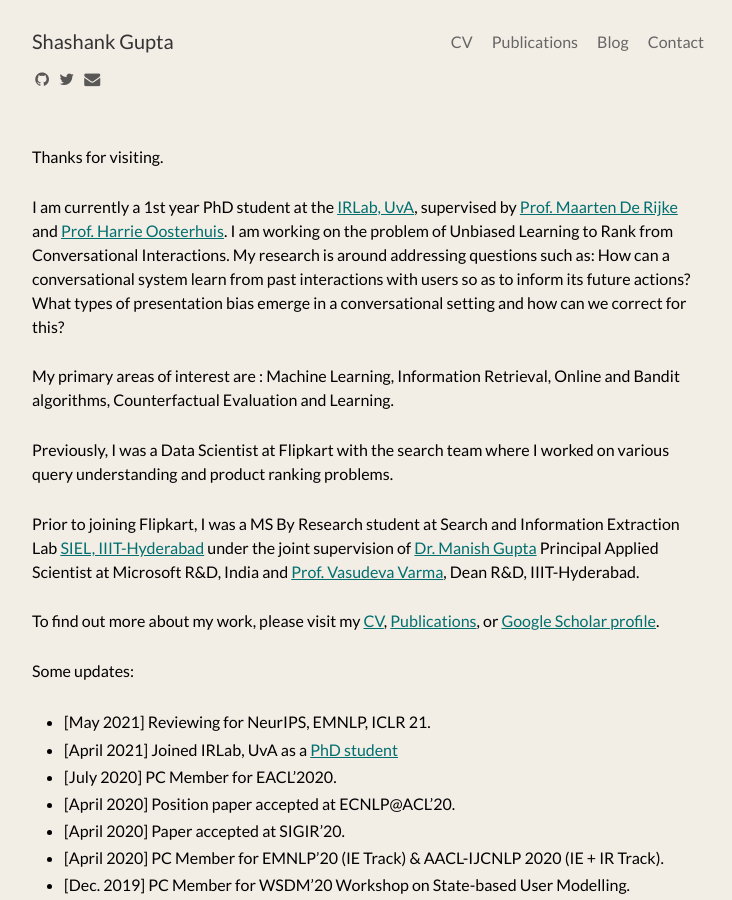
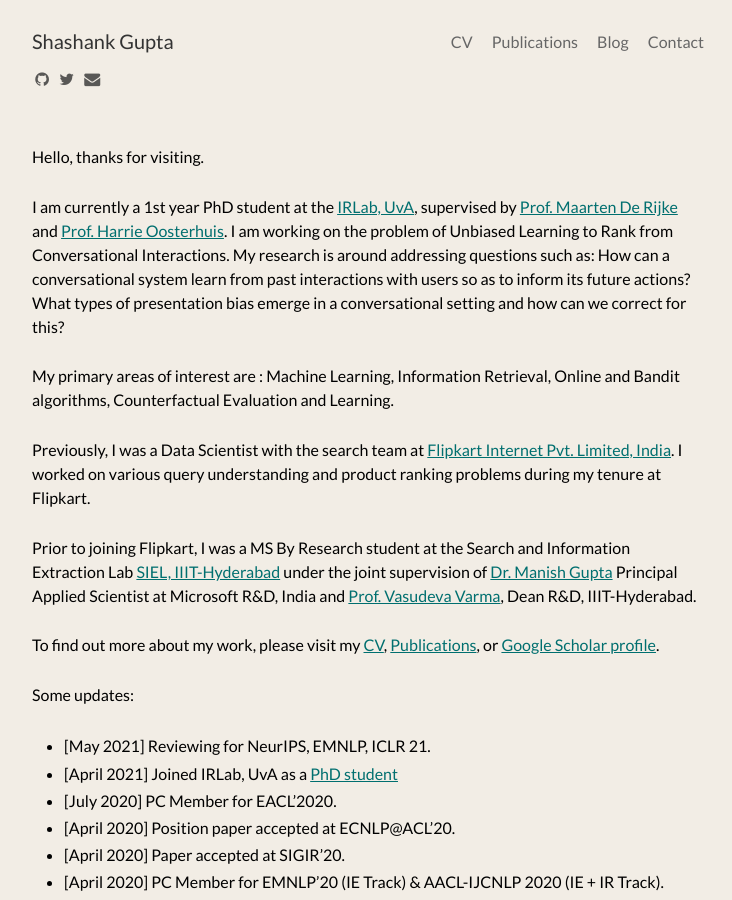
Before and after one commit to shashankg7/shashankg7.github.io, a Jekyll site: the page built from index.md, in a window 1280 px wide and 900 px high. Shown: the whole window, without its empty margins (272-1004 px from the left). Built offline with Jekyll 4.4.1, drawn with Linux system fonts in a browser that asks for light colours; nearby versions of some CDN libraries.

Commit message:
Update index.md

```diff
--- a/index.md
+++ b/index.md
@@ -3,17 +3,17 @@
 permalink: /
 ---
 
-Thanks for visiting.
+Hello, thanks for visiting.
 
 I am currently a 1st year PhD student at the [IRLab, UvA](http://irlab.science.uva.nl), supervised by [Prof. Maarten De Rijke](https://staff.fnwi.uva.nl/m.derijke/) and [Prof. Harrie Oosterhuis](https://harrieo.github.io/). I am working on the problem of Unbiased Learning to Rank from Conversational Interactions. My research is around addressing questions such as: How can a conversational system learn from past interactions with users so as to inform its future actions? What types of presentation bias emerge in a conversational setting and how can we correct for this?
 
 My primary areas of interest are : Machine Learning, Information Retrieval, Online and Bandit algorithms, Counterfactual Evaluation and Learning.
 
-Previously, I was a Data Scientist at Flipkart with the search team where I worked on various query understanding and product ranking problems.
+Previously, I was a Data Scientist with the search team at [Flipkart Internet Pvt. Limited, India](https://tech.flipkart.com/data-science/home). I worked on various query understanding and product ranking problems during my tenure at Flipkart.
 
-Prior to joining Flipkart, I was a MS By Research student at Search and Information Extraction Lab [SIEL, IIIT-Hyderabad](search.iiit.ac.in) under the joint supervision of [Dr. Manish Gupta](https://www.microsoft.com/en-us/research/people/gmanish/?from=http%3A%2F%2Fresearch.microsoft.com%2Fen-us%2Fpeople%2Fgmanish%2F#) Principal Applied Scientist at Microsoft R&D, India and [Prof. Vasudeva Varma](https://faculty.iiit.ac.in/~vv/Home.html), Dean R&D, IIIT-Hyderabad.
+Prior to joining Flipkart, I was a MS By Research student at the Search and Information Extraction Lab [SIEL, IIIT-Hyderabad](search.iiit.ac.in) under the joint supervision of [Dr. Manish Gupta](https://www.microsoft.com/en-us/research/people/gmanish/?from=http%3A%2F%2Fresearch.microsoft.com%2Fen-us%2Fpeople%2Fgmanish%2F#) Principal Applied Scientist at Microsoft R&D, India and [Prof. Vasudeva Varma](https://faculty.iiit.ac.in/~vv/Home.html), Dean R&D, IIIT-Hyderabad.
 
-<!-- As part of my masters thesis, I worked on the problem of "Identifying Adverse Drug Reactions (ADRs) from Social Media under Limited Labeled Data setting" using advanced Machine Learning and NLP techniques. Along with this, I have also worked on a project to automatically detect/flag hateful language from social media feeds.  -->
+<!-- As part of my masters thesis, I worked on the problem of "Identifying Adverse Drug Reactions (ADRs) from Social Media under Limited Labeled Data setting" using advanced Machine Learning and NLP techniques. Along with this, I also worked on a project to automatically detect/flag hateful language from social media feeds.  -->
 To find out more about my work, please visit my [CV](/resume_final.pdf), [Publications](/publications/), or [Google Scholar profile](https://scholar.google.com/citations?user=UvTcU-IAAAAJ&hl=en).
 
 Some updates:
```
